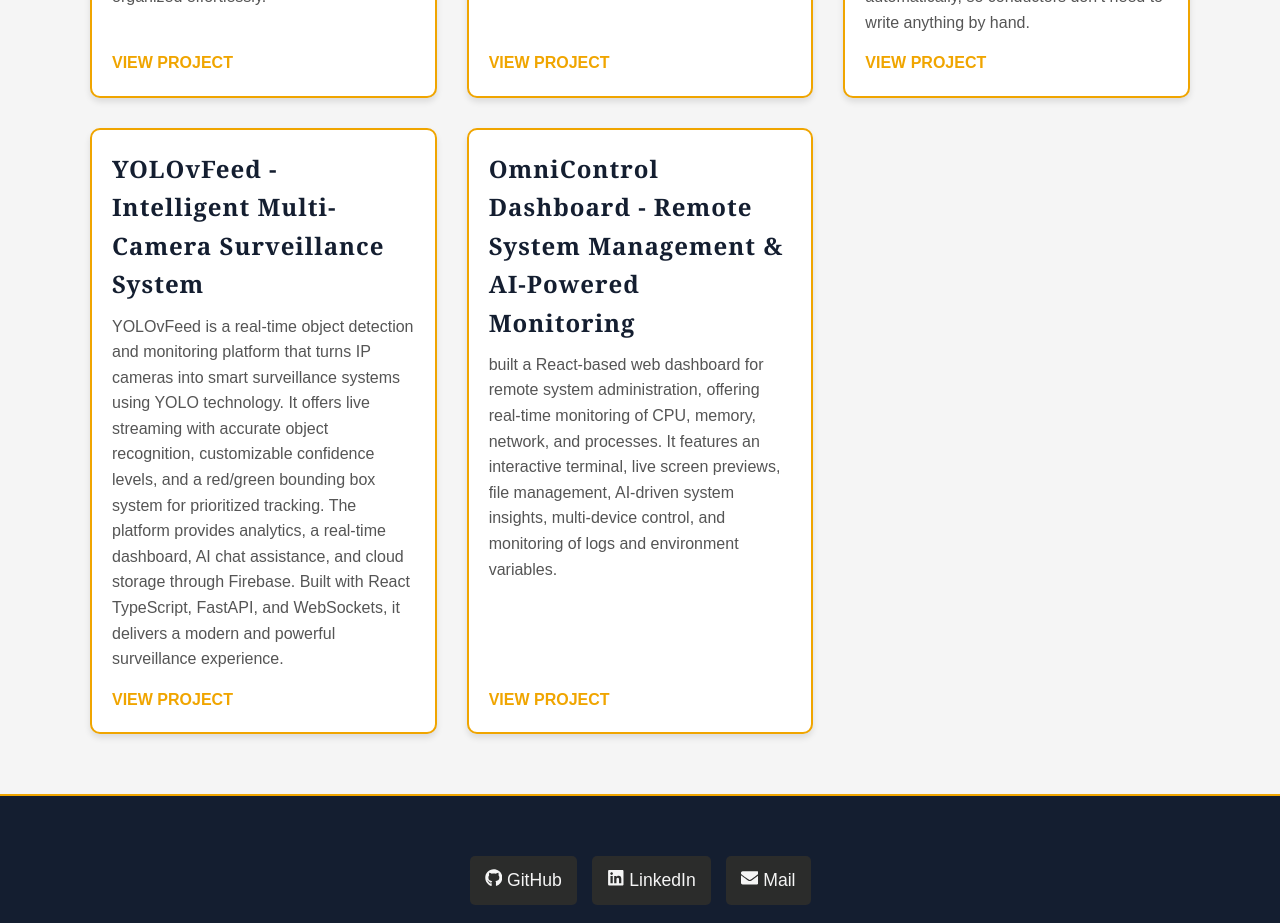
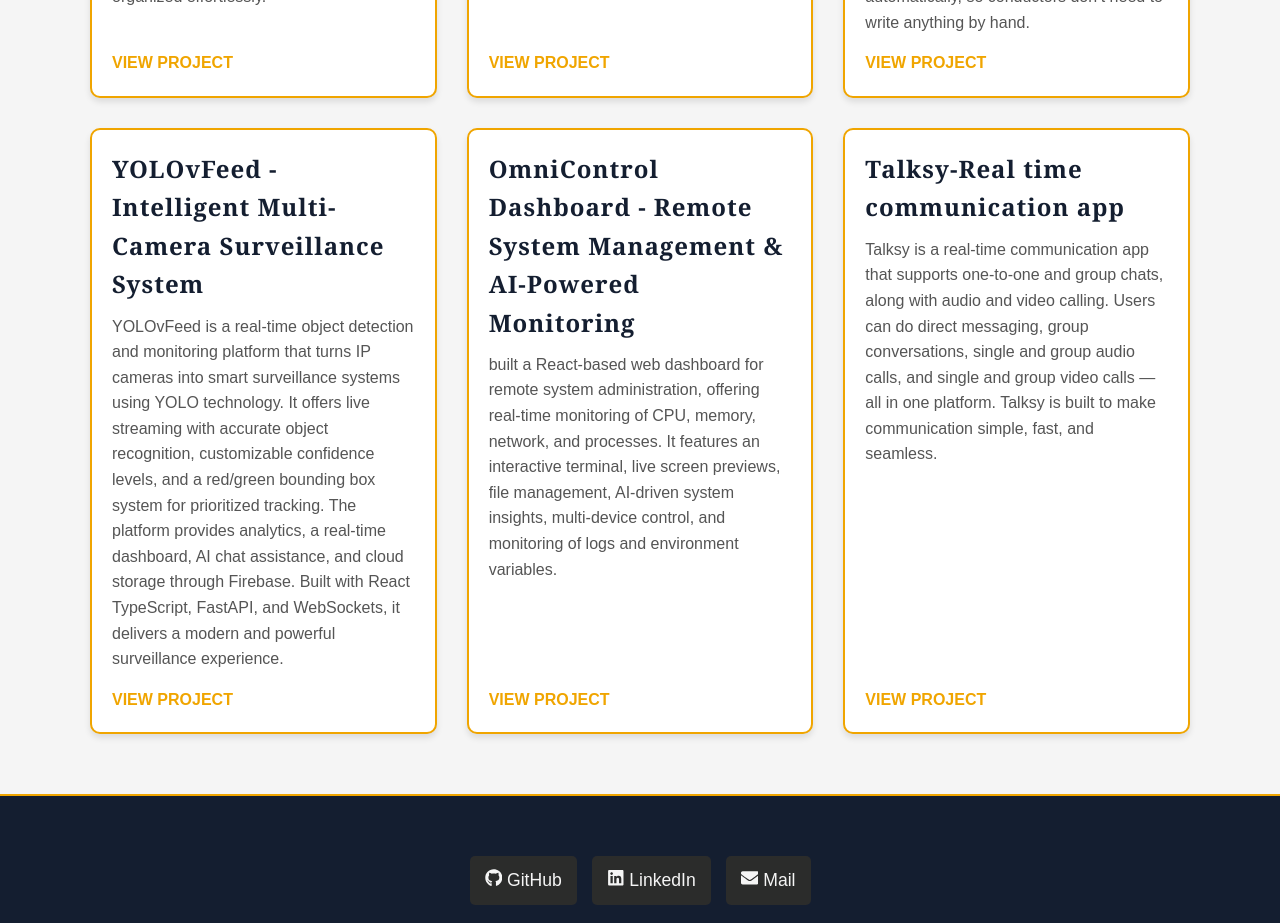
Before and after one commit to Selvarajah-Vinushaanth/portfolio, a React (Create React App) app: page /projects in a window 1280 px wide. Shown: the part 3680-4603 px from the top of the page. Built offline with nearby package versions, Linux system fonts and the light colour scheme.

Commit message:
Talksy-Real time communication app

```diff
--- a/src/components/Projects.jsx
+++ b/src/components/Projects.jsx
@@ -146,7 +146,12 @@ const Projects = () => {
     {
       title: "OmniControl Dashboard - Remote System Management & AI-Powered Monitoring",
       description: "built a React-based web dashboard for remote system administration, offering real-time monitoring of CPU, memory, network, and processes. It features an interactive terminal, live screen previews, file management, AI-driven system insights, multi-device control, and monitoring of logs and environment variables.",
-      link: "https://github.com/Selvarajah-Vinushaanth/omni-system.git"
+      link: "https://github.com/Selvarajah-Vinushaanth/omni-system"
+    },
+    {
+      title: "Talksy-Real time communication app",
+      description: "Talksy is a real-time communication app that supports one-to-one and group chats, along with audio and video calling. Users can do direct messaging, group conversations, single and group audio calls, and single and group video calls — all in one platform. Talksy is built to make communication simple, fast, and seamless.",
+      link: "https://github.com/Selvarajah-Vinushaanth/Talksy-frontend"
     }
 
 
```
